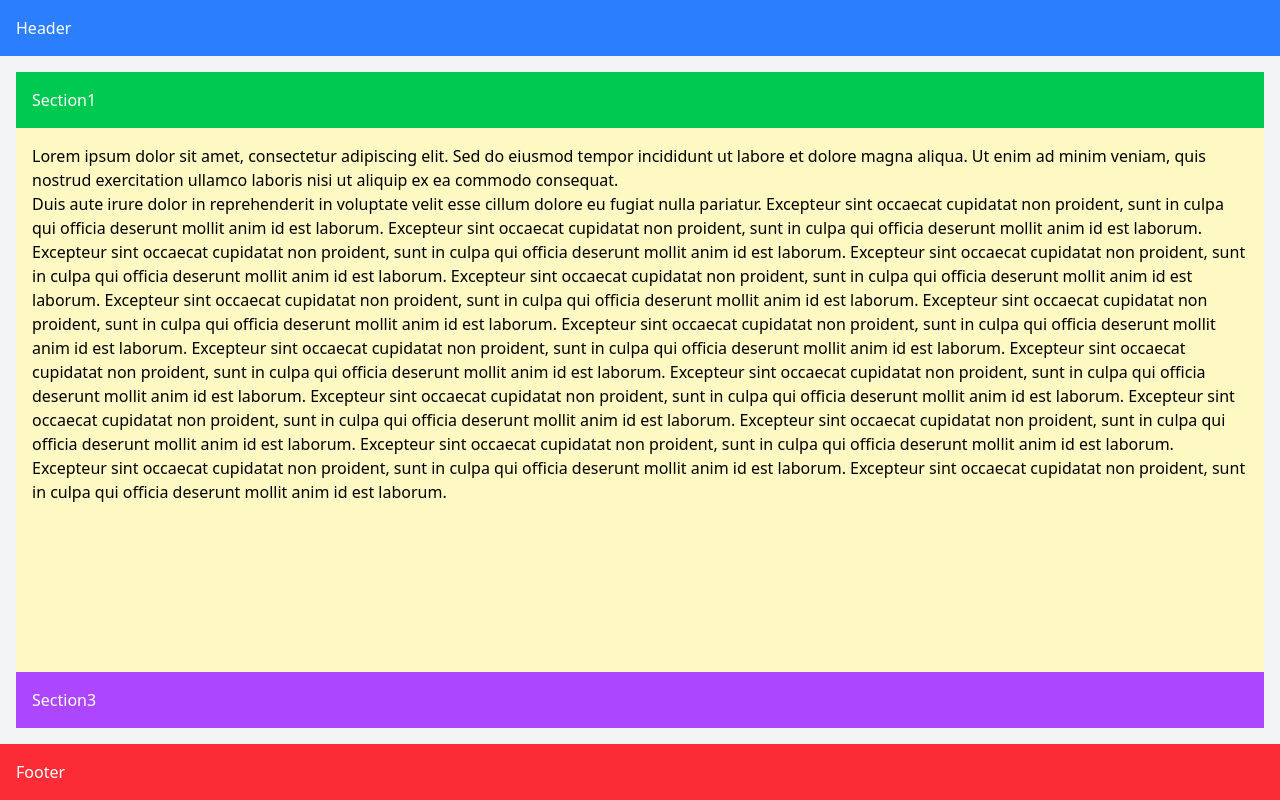
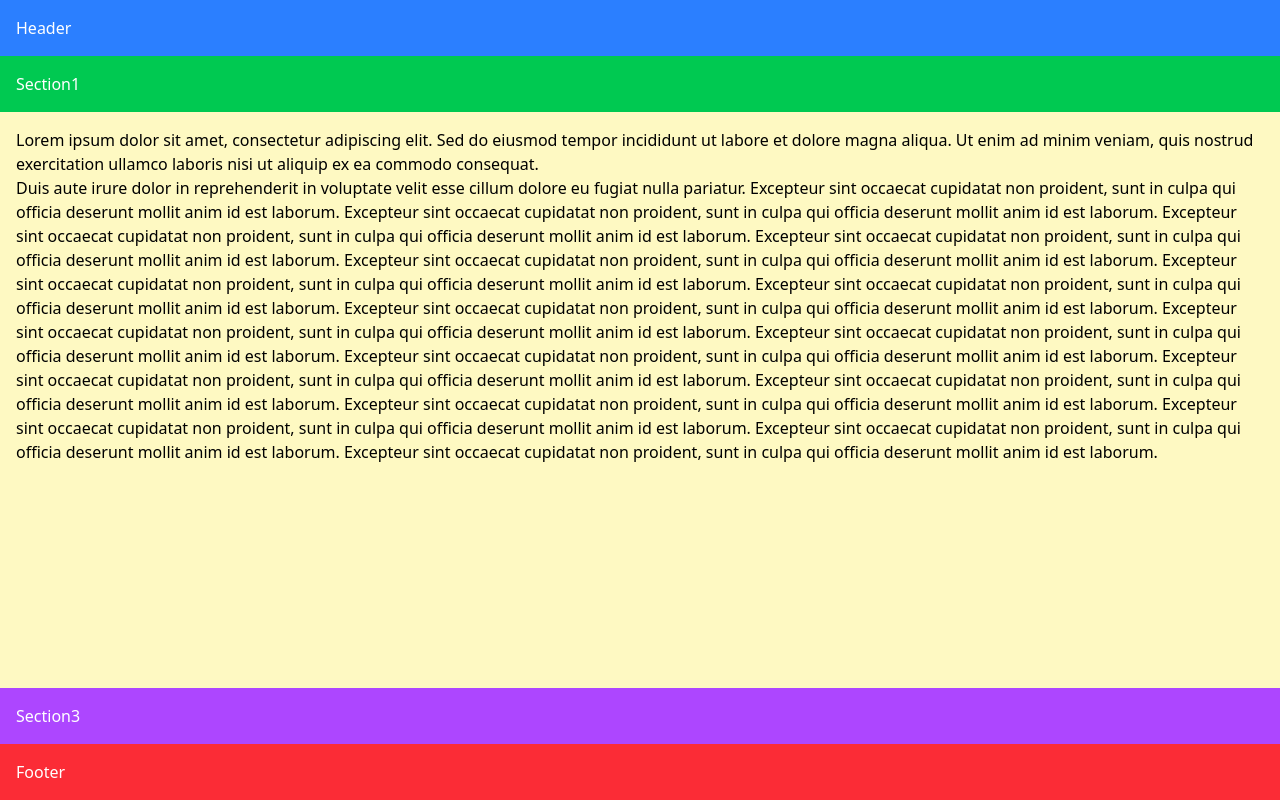
Before and after one commit to 490shigure/stardew-valley-launcher, a Vue app: page / in a window 1280 px wide. Built offline with nearby package versions, Linux system fonts and the light colour scheme.

Commit message:
优化App.vue的主内容区域，移除多余的内边距

```diff
--- a/src/App.vue
+++ b/src/App.vue
@@ -10,7 +10,7 @@ import Index from "@/index.vue";
     <header class="bg-blue-500 text-white p-4">
       Header
     </header>
-    <main class="flex-1 flex flex-col overflow-y-auto bg-gray-100 p-4">
+    <main class="flex-1 flex flex-col overflow-y-auto bg-gray-100">
       <div class="bg-green-500 text-white p-4">
         Section1
       </div>
```
